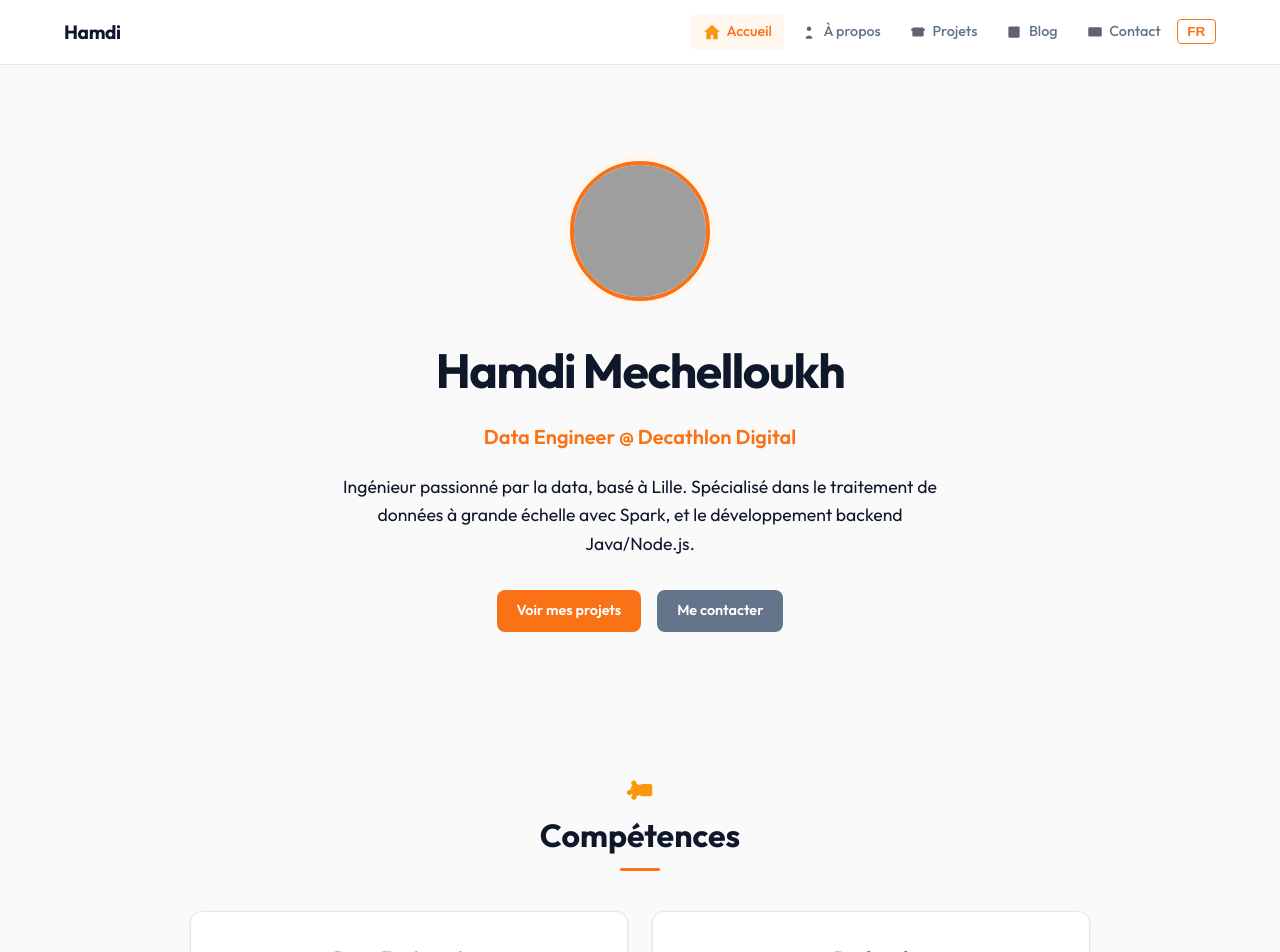
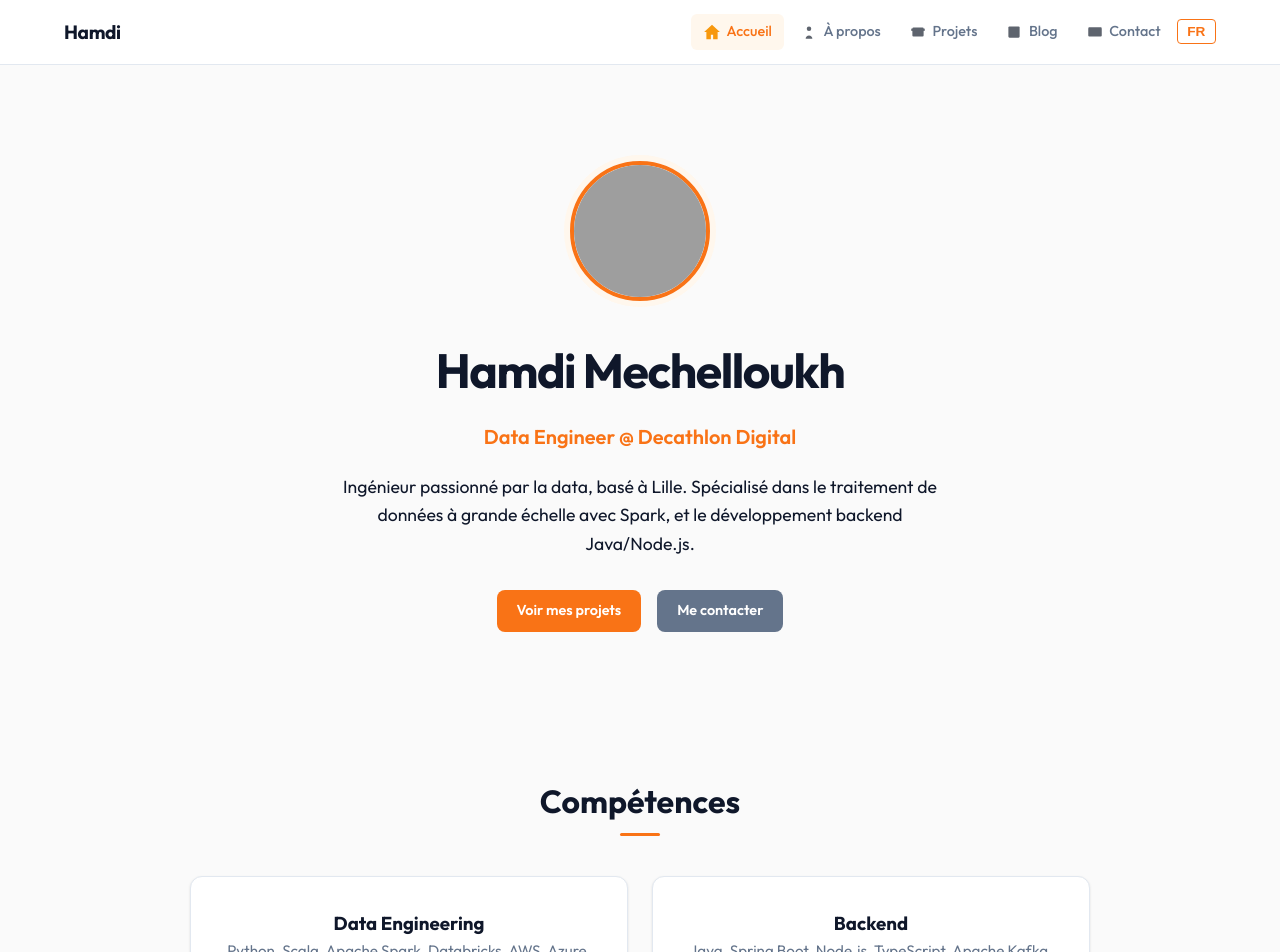
Before and after one commit to HamdiMechelloukh/blog-hamdi-mechelloukh, a React (Vite) app: page / in a window 1280 px wide. Shown: the top 952 px of the page. Built offline with nearby package versions, Linux system fonts and the light colour scheme; grey boxes are pictures that could not be loaded.

Commit message:
Remove fullstack icon from skills section title

```diff
--- a/src/pages/Home.tsx
+++ b/src/pages/Home.tsx
@@ -22,7 +22,6 @@ const Home = () => {
 
       <section className="section">
         <h2 className="section-title">
-          <img src={assetPaths.fullstack} alt="" />
           {t('home.skills_title')}
         </h2>
         <div className="card-grid" style={{ maxWidth: '900px', margin: '0 auto' }}>
```
